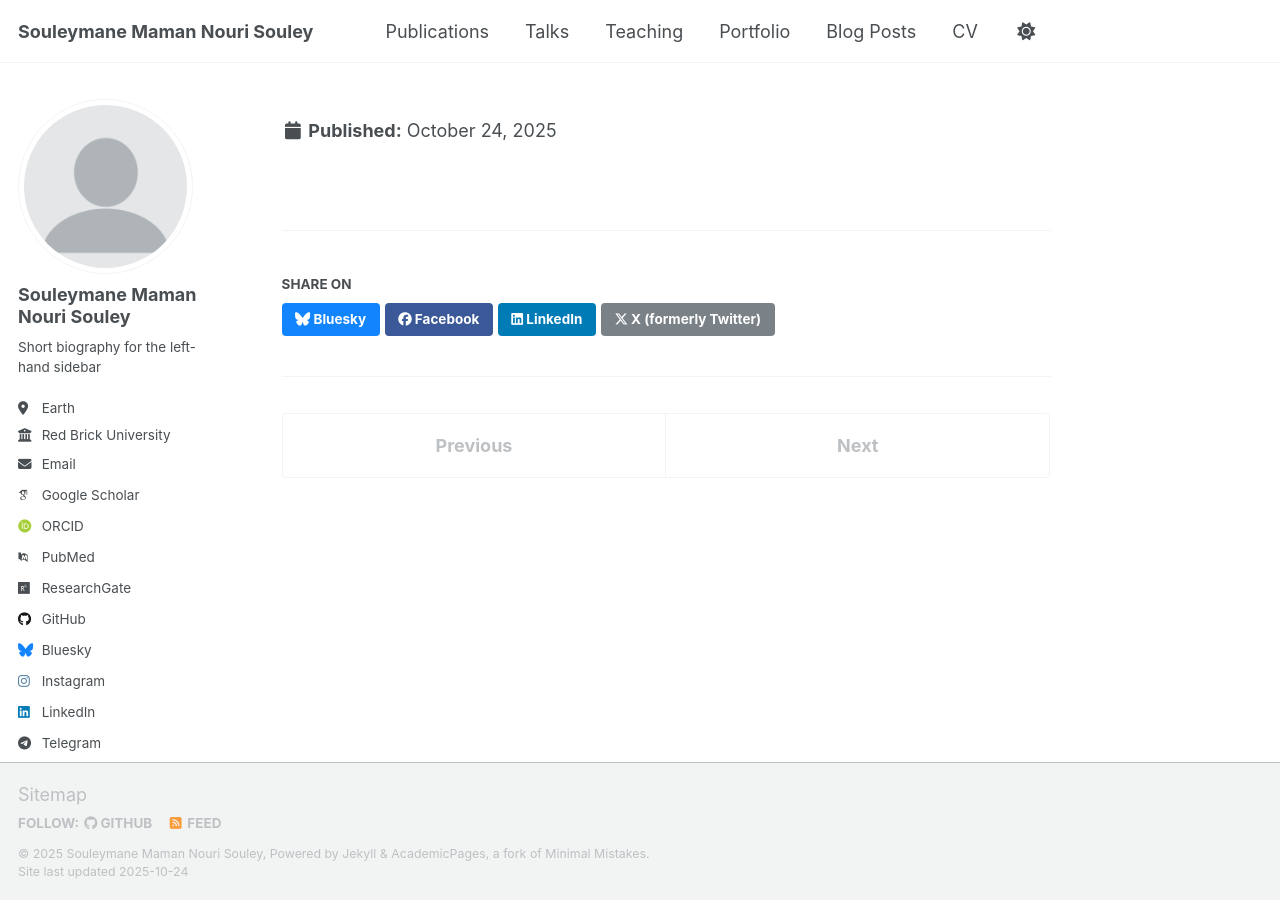
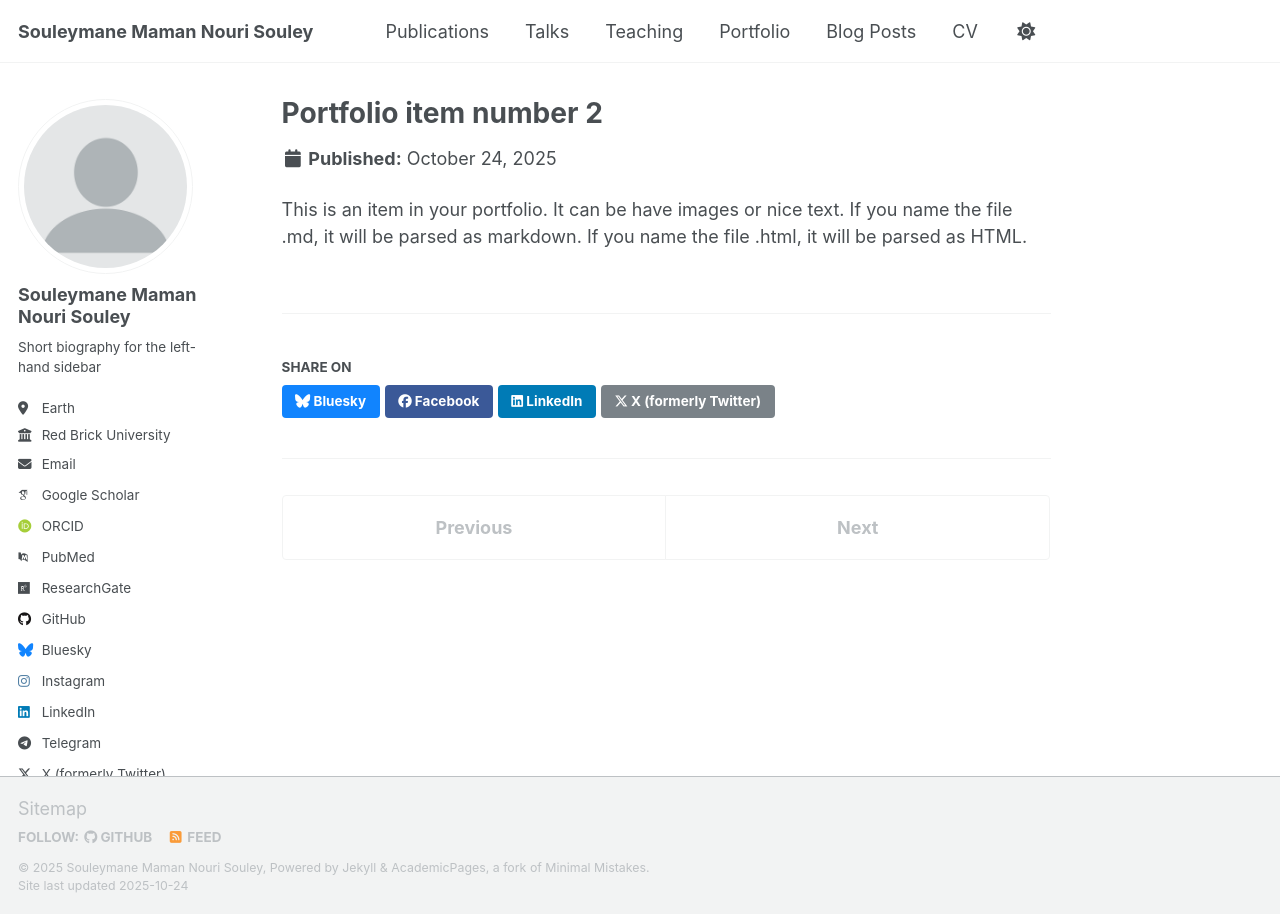
Before and after one commit to halieute/halieute.github.io, a Jekyll site: the page built from _portfolio/portfolio-2.html, in a window 1280 px wide. Built offline with Jekyll 4.4.1, drawn with Linux system fonts in a browser that asks for light colours; some web fonts are replaced; a script that is not in the unit is left out.

Commit message:
Fix excerpt and add collection to portfolio item
Updated the excerpt and added collection metadata.

```diff
--- a/_portfolio/portfolio-2.html
+++ b/_portfolio/portfolio-2.html
@@ -1,4 +1,7 @@
 ---
 title: "Portfolio item number 2"
-excerpt: "Short description of portfolio item number 2<br/><img src='/images/500xollection: portfolio
+excerpt: "Short description of portfolio item number 2 <br/><img src='/images/500x300.png'>"
+collection: portfolio
 ---
+
+This is an item in your portfolio. It can be have images or nice text. If you name the file .md, it will be parsed as markdown. If you name the file .html, it will be parsed as HTML.
```
